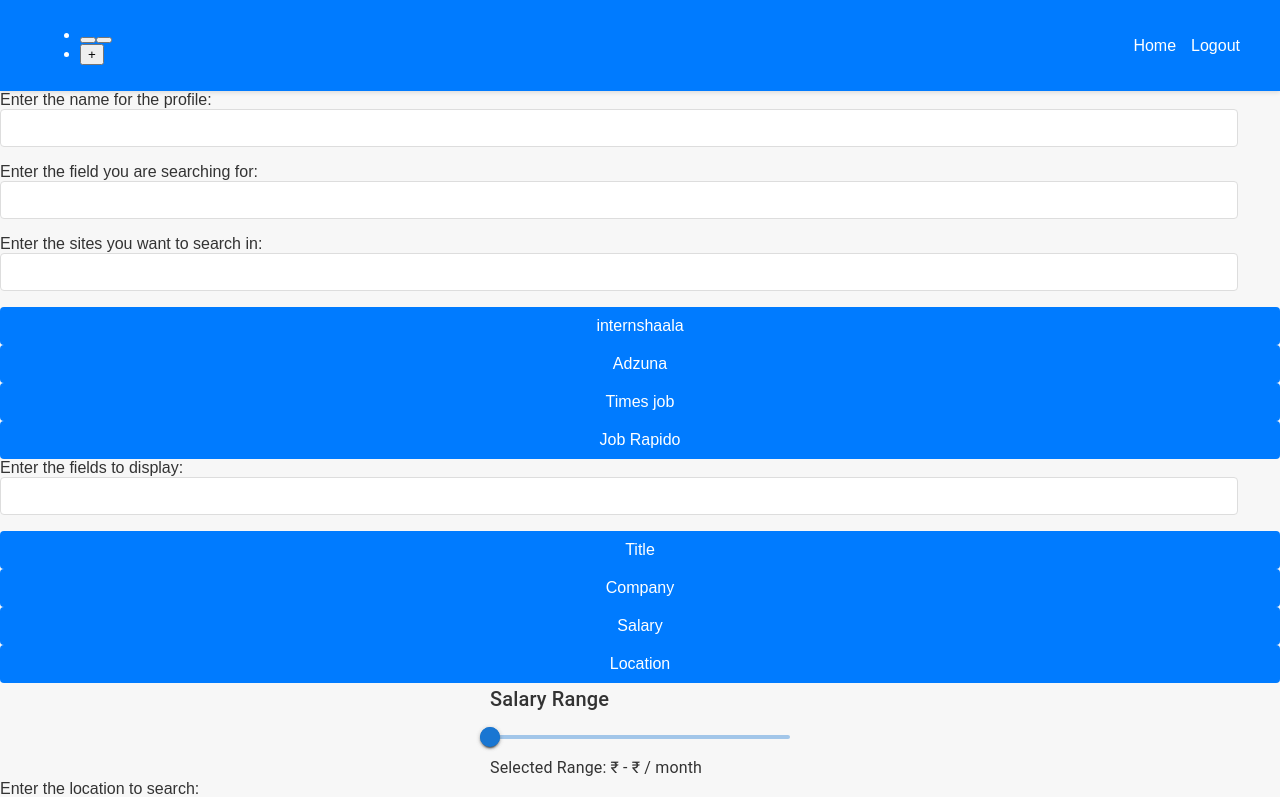
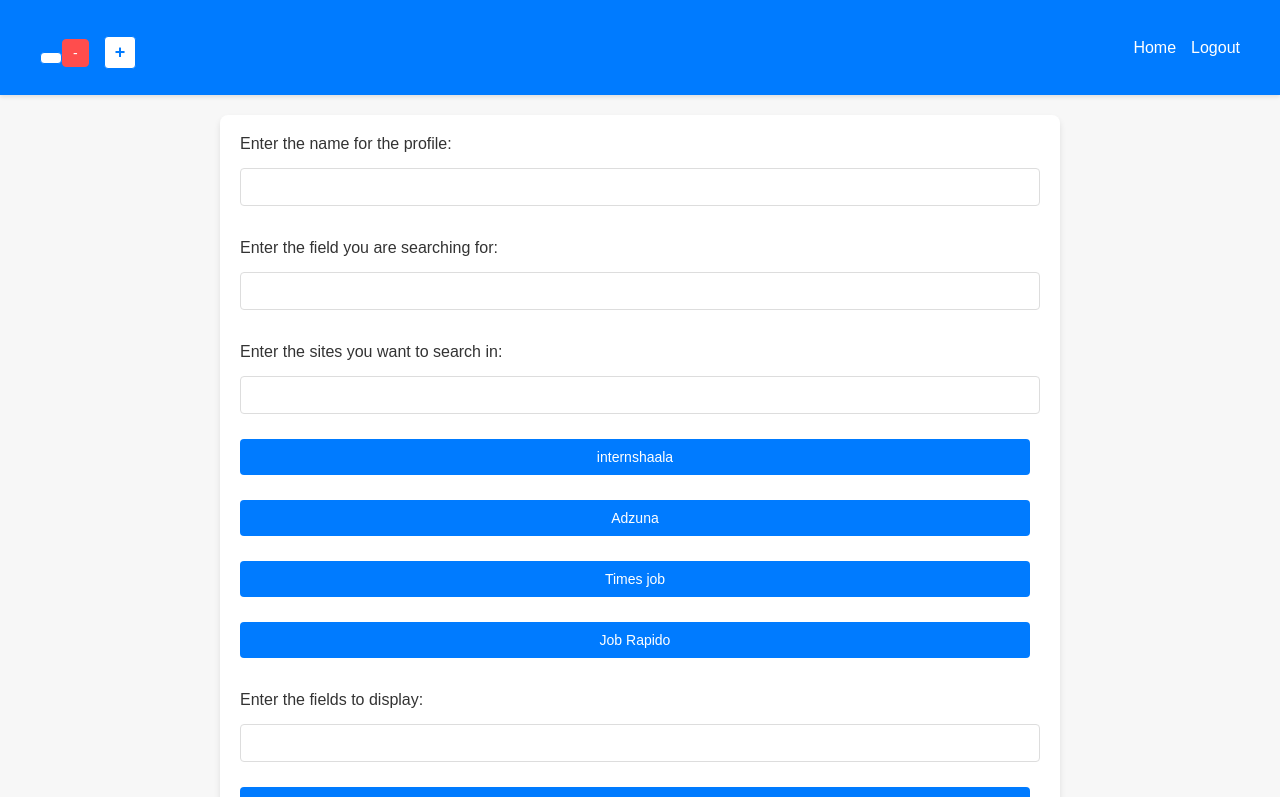
Before and after one commit to sanmay06/Job-Aggregator, a React (Create React App) app: page /home/profile/1 in a window 1280 px wide. Shown: the top 797 px of the page. Built offline with nearby package versions, Linux system fonts and the light colour scheme; no server answers.

Commit message:
css done

```diff
--- a/public/index.html
+++ b/public/index.html
@@ -3,7 +3,7 @@
   <head>
     <meta charset="utf-8" />
     <meta name="viewport" content="width=device-width, initial-scale=1" />
-    <title>Login</title>
+    <title id="'title">Login</title>
   </head>
   <body>
     <div id="root"></div>
--- a/src/App.jsx
+++ b/src/App.jsx
@@ -9,7 +9,7 @@
 function App () {
     const router =createBrowserRouter([
         {
-            path:'/login',
+            path:'/',
             element: <Login />,
             errorElement: <Error404 />,
         },
--- a/src/components/Navbar.jsx
+++ b/src/components/Navbar.jsx
@@ -26,7 +26,7 @@
                     {profiles.map((profile, index) => (
                         <li key={index}>
                             <Link to={`/home/${profile}`}><button>{profile}</button></Link>
-                            <Link to={`/home/profile/${profile}`}><button></button></Link>
+                            <Link to={`/home/profile/${profile}`}><button className="edit">-</button></Link>
                         </li>
                     ))}
                     <li>
--- a/src/index.css
+++ /dev/null
@@ -1,3 +0,0 @@
-@tailwind base;
-@tailwind components;
-@tailwind utilities;
--- a/src/pages/ErrorPage.jsx
+++ b/src/pages/ErrorPage.jsx
@@ -3,8 +3,9 @@
 
 function Error404() {
     return(
-        <section>
-            < Link to = "/home">Home</Link>
+        <section className="error">
+            there was some error in link
+            < Link to = "/">Login</Link>
         </section>
     );
 }
--- a/src/pages/Home.jsx
+++ b/src/pages/Home.jsx
@@ -11,6 +11,10 @@
     const [id, setId] = useState(null);
     const param = useParams();
     const [profiles, setProfiles] = useState();
+
+    useEffect(() => {
+      document.title = "home";
+    }, []);
 
     useEffect(() => {
         if (param.id) {
--- a/src/pages/Login.jsx
+++ b/src/pages/Login.jsx
@@ -25,8 +25,8 @@
     }
 
     return (
-        <div className="center-container">
-            <form className="card" onSubmit={SignIn}>
+        <div className="login-container">
+            <form className="login-card" onSubmit={SignIn}>
                 <h1>Login</h1>
                 <label>Username:</label>
                 <input type="text" name="username" required />
--- a/src/pages/Profiles.jsx
+++ b/src/pages/Profiles.jsx
@@ -73,6 +73,8 @@
     return (
         <section>
             <NavBar home={false}/>
+        <section className='profiles-regandedit'>
+
             <form  onSubmit={(e)=>submit(e)} >
                 Enter the name for the profile:
                 <input type='text' name='name' value={name} onChange={(e)=> setname(e.target.value)  } required/><br/>
@@ -99,6 +101,7 @@
                 <div>{msg}</div>
             </form>
         </section>
+        </section>
     )
 }
 
--- a/src/pages/SignUp.jsx
+++ b/src/pages/SignUp.jsx
@@ -26,8 +26,8 @@
     },[conPass])
 
     return (
-        <div className="center-container">
-            <form className="card" onSubmit={SignUp}>
+        <div className="reg-center-container">
+            <form className="reg-card" onSubmit={SignUp}>
                 <h1>Sign Up</h1>
                 <label>Email:</label>
                 <input type="email" name="email" required />
--- a/src/pages/styles.css
+++ b/src/pages/styles.css
@@ -1,3 +1,4 @@
+/* General Styling */
 body, html {
     margin: 0;
     padding: 0;
@@ -11,6 +12,7 @@
     display: flex;
     align-items: center;
     justify-content: center;
+    flex-direction: column;
     padding: 20px;
 }
 
@@ -20,35 +22,37 @@
     border-radius: 8px;
     padding: 20px;
     width: 100%;
-    max-width: 400px;
+    max-width: 600px;
 }
 
-form label {
-    display: block;
-    font-size: 14px;
-    margin-bottom: 8px;
+h1, h3 {
+    text-align: center;
+    color: #333;
+    margin-bottom: 20px;
+}
+
+h1 {
+    font-size: 24px;
+}
+
+h3 {
+    font-size: 18px;
     color: #555;
 }
 
-form input {
-    width: 95%;
-    padding: 10px;
-    margin-bottom: 16px;
-    border: 1px solid #ddd;
-    border-radius: 4px;
-    font-size: 14px;
+form {
+    margin-bottom: 20px;
 }
 
-form input:focus {
-    border-color: #007bff;
-    outline: none;
-    box-shadow: 0 0 4px rgba(0, 123, 255, 0.2);
+form input[type="checkbox"] {
+    margin-right: 10px;
+    cursor: pointer;
 }
 
 form button {
-    width: 100%;
-    padding: 10px;
-    font-size: 16px;
+    padding: 10px 15px;
+    margin-right: 10px;
+    font-size: 14px;
     color: white;
     background-color: #007bff;
     border: none;
@@ -61,17 +65,60 @@
     background-color: #0056b3;
 }
 
+button {
+    padding: 10px 20px;
+    margin-top: 10px;
+    font-size: 14px;
+    color: white;
+    background-color: #007bff;
+    border: none;
+    border-radius: 4px;
+    cursor: pointer;
+    transition: background-color 0.3s ease;
+}
+
+button:hover {
+    background-color: #0056b3;
+}
+
+/* Table Styling */
+table {
+    width: 100%;
+    border-collapse: collapse;
+    margin-top: 20px;
+}
+
+table th, table td {
+    border: 1px solid #ddd;
+    padding: 12px;
+    text-align: center;
+    font-size: 14px;
+}
+
+th {
+    background-color: #f1f1f1;
+    font-weight: bold;
+}
+
+tr:nth-child(even) {
+    background-color: #f9f9f9;
+}
+
+a {
+    color: #007bff;
+    text-decoration: none;
+    font-size: 14px;
+}
+
+a:hover {
+    text-decoration: underline;
+}
+
 .error {
     color: red;
     font-size: 12px;
     margin-top: -10px;
     margin-bottom: 16px;
-}
-
-hr {
-    border: none;
-    border-top: 1px solid #ddd;
-    margin: 20px 0;
 }
 
 .message {
@@ -80,9 +127,311 @@
     font-size: 14px;
 }
 
-h1 {
+/* Navbar Styling */
+.navbar {
+    background-color: #007bff;
+    padding: 10px 20px;
+    color: white;
+    box-shadow: 0 2px 4px rgba(0, 0, 0, 0.1);
+}
+
+.navbar-container {
+    display: flex;
+    justify-content: space-between;
+    align-items: center;
+    max-width: 1200px;
+    margin: 0 auto;
+}
+
+.navbar-links, .profiles {
+    list-style-type: none;
+    padding: 0;
+    display: flex;
+    align-items: center;
+    gap: 15px;
+}
+
+.navbar-links li, .profiles li {
+    display: inline;
+}
+
+.navbar-links a {
+    text-decoration: none;
+    color: white;
+    font-size: 14px;
+    transition: color 0.3s ease;
+}
+
+.navbar-links a:hover {
+    color: #ffdd57;
+}
+
+.profiles button {
+    background-color: white;
+    color: #007bff;
+    border: 1px solid #007bff;
+    border-radius: 4px;
+    padding: 5px 10px;
+    font-size: 14px;
+    cursor: pointer;
+    transition: background-color 0.3s ease, color 0.3s ease;
+}
+
+.profiles button:hover {
+    background-color: #007bff;
+    color: white;
+}
+
+.profiles button.edit {
+    background-color: #ff4d4d;
+    color: white;
+    border: 1px solid #ff4d4d;
+}
+
+.profiles button.edit:hover {
+    background-color: #cc0000;
+}
+
+.profiles li:last-child button {
+    font-size: 18px;
+    font-weight: bold;
+    padding: 5px 10px;
+}
+
+/* Login Form Styling */
+.login-container {
+    min-height: 100vh;
+    display: flex;
+    align-items: center;
+    justify-content: center;
+    padding: 20px;
+}
+
+.login-card {
+    background: white;
+    box-shadow: 0 4px 6px rgba(0, 0, 0, 0.1);
+    border-radius: 8px;
+    padding: 20px;
+    width: 100%;
+    max-width: 400px;
+}
+
+.login-card h1 {
     font-size: 24px;
     color: #333;
     text-align: center;
     margin-bottom: 20px;
 }
+
+.login-card label {
+    display: block;
+    font-size: 14px;
+    margin-bottom: 8px;
+    color: #555;
+}
+
+.login-card input {
+    width: 100%;
+    padding: 10px;
+    margin-bottom: 16px;
+    border: 1px solid #ddd;
+    border-radius: 4px;
+    font-size: 14px;
+}
+
+.login-card input:focus {
+    border-color: #007bff;
+    outline: none;
+    box-shadow: 0 0 4px rgba(0, 123, 255, 0.2);
+}
+
+.login-card button {
+    width: 100%;
+    padding: 10px;
+    font-size: 16px;
+    color: white;
+    background-color: #007bff;
+    border: none;
+    border-radius: 4px;
+    cursor: pointer;
+    transition: background-color 0.3s ease;
+}
+
+.login-card button:hover {
+    background-color: #0056b3;
+}
+
+.login-card .message {
+    text-align: center;
+    color: #666;
+    font-size: 14px;
+    margin-top: 10px;
+}
+
+.login-card hr {
+    border: none;
+    border-top: 1px solid #ddd;
+    margin: 20px 0;
+}
+
+.login-card button[type="button"] {
+    background-color: #ddd;
+    color: #333;
+    margin-top: 10px;
+}
+
+.login-card button[type="button"]:hover {
+    background-color: #ccc;
+}
+
+/* Registration Form Styling */
+.reg-center-container {
+    min-height: 100vh;
+    display: flex;
+    align-items: center;
+    justify-content: center;
+    padding: 20px;
+}
+
+.reg-card {
+    background: white;
+    box-shadow: 0 4px 6px rgba(0, 0, 0, 0.1);
+    border-radius: 8px;
+    padding: 20px;
+    width: 100%;
+    max-width: 400px;
+}
+
+.reg-card h1 {
+    font-size: 24px;
+    color: #333;
+    text-align: center;
+    margin-bottom: 20px;
+}
+
+.reg-card label {
+    display: block;
+    font-size: 14px;
+    margin-bottom: 8px;
+    color: #555;
+}
+
+.reg-card input {
+    width: 100%;
+    padding: 10px;
+    margin-bottom: 16px;
+    border: 1px solid #ddd;
+    border-radius: 4px;
+    font-size: 14px;
+}
+
+.reg-card input:focus {
+    border-color: #007bff;
+    outline: none;
+    box-shadow: 0 0 4px rgba(0, 123, 255, 0.2);
+}
+
+.reg-card .error {
+    color: red;
+    font-size: 12px;
+    margin-bottom: 16px;
+}
+
+.reg-card button {
+    width: 100%;
+    padding: 10px;
+    font-size: 16px;
+    color: white;
+    background-color: #007bff;
+    border: none;
+    border-radius: 4px;
+    cursor: pointer;
+    transition: background-color 0.3s ease;
+}
+
+.reg-card button:hover {
+    background-color: #0056b3;
+}
+
+.reg-card .message {
+    text-align: center;
+    color: #666;
+    font-size: 14px;
+    margin-top: 10px;
+}
+
+/* Profile Registration and Edit Form Styling */
+.profiles-regandedit {
+    background: white;
+    padding: 20px;
+    border-radius: 8px;
+    box-shadow: 0 4px 6px rgba(0, 0, 0, 0.1);
+    max-width: 800px;
+    margin: 20px auto;
+}
+
+.profiles-regandedit form {
+    display: flex;
+    flex-direction: column;
+    gap: 15px;
+}
+
+.profiles-regandedit input[type="text"],
+.profiles-regandedit input[type="submit"] {
+    padding: 10px;
+    font-size: 14px;
+    border: 1px solid #ddd;
+    border-radius: 4px;
+}
+
+.profiles-regandedit input[type="text"]:focus {
+    border-color: #007bff;
+    outline: none;
+    box-shadow: 0 0 4px rgba(0, 123, 255, 0.2);
+}
+
+.profiles-regandedit button {
+    background-color: #007bff;
+    color: white;
+    border: none;
+    padding: 10px;
+    border-radius: 4px;
+    cursor: pointer;
+    transition: background-color 0.3s ease;
+}
+
+.profiles-regandedit button:hover {
+    background-color: #0056b3;
+}
+
+.profiles-regandedit .PriceSlider {
+    margin: 10px 0;
+}
+
+.profiles-regandedit div {
+    color: #666;
+    font-size: 14px;
+    margin-top: 10px;
+}
+
+/* Error Section Styling */
+.error {
+    background-color: #ffe5e5;
+    color: #d9534f;
+    border: 1px solid #d9534f;
+    border-radius: 4px;
+    padding: 10px;
+    text-align: center;
+    max-width: 400px;
+    margin: 20px auto;
+}
+
+.error a {
+    color: #d9534f;
+    text-decoration: underline;
+    font-weight: bold;
+}
+
+.error a:hover {
+    text-decoration: none;
+}
```
